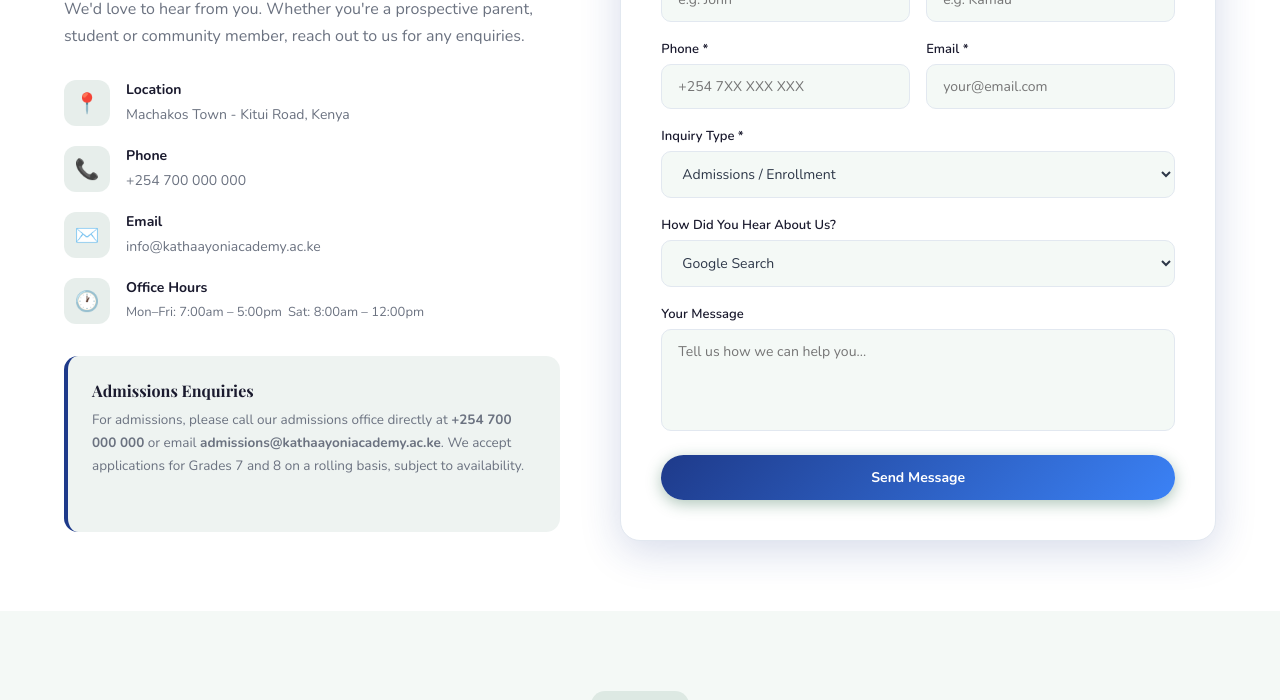
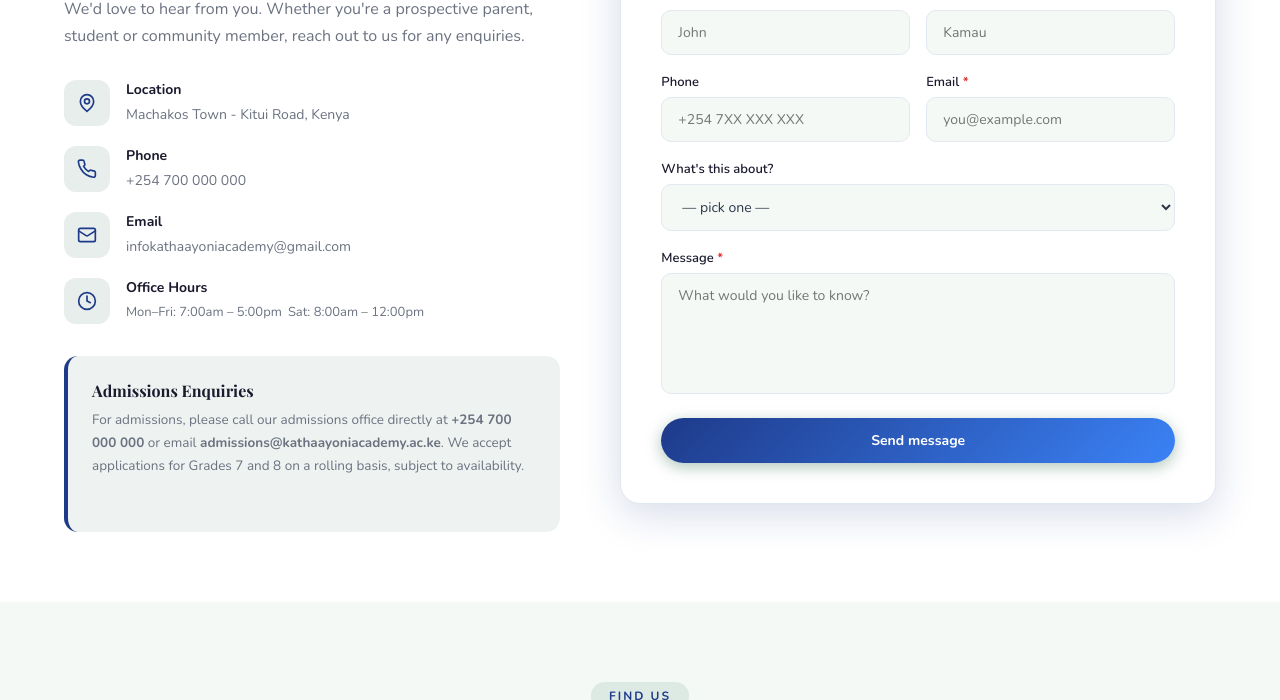
Before and after one commit to asingo-paul/kathaayoni, a plain HTML site: page pages/contact.html in a window 1280 px wide. Shown: the part 537-1237 px from the top of the page. Drawn offline with nearby package versions, Linux system fonts and the light colour scheme.

Commit message:
updating all the informations about the email addressing using email.js

```diff
--- a/css/style.css
+++ b/css/style.css
@@ -458,6 +458,7 @@
   background: rgba(26,92,58,0.1);
   display: flex; align-items: center; justify-content: center;
   font-size: 20px; flex-shrink: 0;
+  color: var(--primary);
 }
 .contact-item strong { display: block; color: var(--dark); font-size: 14px; margin-bottom: 4px; }
 .contact-item span, .contact-item a { color: var(--gray); font-size: 14px; }
@@ -707,3 +708,4 @@
 .page-content { padding: 70px 0; }
 .highlight { color: var(--primary); }
 .highlight-accent { color: var(--accent); }
+@keyframes spin { to { transform: rotate(360deg); } }
--- a/pages/contact.html
+++ b/pages/contact.html
@@ -6,6 +6,7 @@
   <title>Contact Us – Kathaayoni Academy Junior School</title>
   <link rel="stylesheet" href="../css/style.css"/>
   <link rel="preconnect" href="https://fonts.googleapis.com"/>
+  <script src="https://cdn.jsdelivr.net/npm/@emailjs/browser@4/dist/email.min.js"></script>
 </head>
 <body>
 <div id="nav-placeholder"></div>
@@ -31,10 +32,30 @@
         <h2>Kathaayoni Academy Junior School</h2>
         <p>We'd love to hear from you. Whether you're a prospective parent, student or community member, reach out to us for any enquiries.</p>
         <div class="contact-items">
-          <div class="contact-item"><div class="contact-icon">📍</div><div><strong>Location</strong><span>Machakos Town - Kitui Road, Kenya</span></div></div>
-          <div class="contact-item"><div class="contact-icon">📞</div><div><strong>Phone</strong><a href="tel:+254700000000">+254 700 000 000</a></div></div>
-          <div class="contact-item"><div class="contact-icon">✉️</div><div><strong>Email</strong><a href="mailto:info@kathaayoniacademy.ac.ke">info@kathaayoniacademy.ac.ke</a></div></div>
-          <div class="contact-item"><div class="contact-icon">🕐</div><div><strong>Office Hours</strong><div class="contact-hours"><span>Mon–Fri: 7:00am – 5:00pm</span><span>Sat: 8:00am – 12:00pm</span></div></div></div>
+          <div class="contact-item">
+            <div class="contact-icon">
+              <svg xmlns="http://www.w3.org/2000/svg" width="20" height="20" viewBox="0 0 24 24" fill="none" stroke="currentColor" stroke-width="2" stroke-linecap="round" stroke-linejoin="round"><path d="M20 10c0 6-8 12-8 12S4 16 4 10a8 8 0 0 1 16 0z"/><circle cx="12" cy="10" r="3"/></svg>
+            </div>
+            <div><strong>Location</strong><span>Machakos Town - Kitui Road, Kenya</span></div>
+          </div>
+          <div class="contact-item">
+            <div class="contact-icon">
+              <svg xmlns="http://www.w3.org/2000/svg" width="20" height="20" viewBox="0 0 24 24" fill="none" stroke="currentColor" stroke-width="2" stroke-linecap="round" stroke-linejoin="round"><path d="M22 16.92v3a2 2 0 0 1-2.18 2 19.79 19.79 0 0 1-8.63-3.07A19.5 19.5 0 0 1 4.69 12a19.79 19.79 0 0 1-3.07-8.67A2 2 0 0 1 3.6 1.27h3a2 2 0 0 1 2 1.72c.127.96.361 1.903.7 2.81a2 2 0 0 1-.45 2.11L7.91 8.91a16 16 0 0 0 6.06 6.06l.91-.91a2 2 0 0 1 2.11-.45c.907.339 1.85.573 2.81.7A2 2 0 0 1 22 16.92z"/></svg>
+            </div>
+            <div><strong>Phone</strong><a href="tel:+254700000000">+254 700 000 000</a></div>
+          </div>
+          <div class="contact-item">
+            <div class="contact-icon">
+              <svg xmlns="http://www.w3.org/2000/svg" width="20" height="20" viewBox="0 0 24 24" fill="none" stroke="currentColor" stroke-width="2" stroke-linecap="round" stroke-linejoin="round"><rect width="20" height="16" x="2" y="4" rx="2"/><path d="m22 7-8.97 5.7a1.94 1.94 0 0 1-2.06 0L2 7"/></svg>
+            </div>
+            <div><strong>Email</strong><a href="mailto:infokathaayoniacademy@gmail.com">infokathaayoniacademy@gmail.com</a></div>
+          </div>
+          <div class="contact-item">
+            <div class="contact-icon">
+              <svg xmlns="http://www.w3.org/2000/svg" width="20" height="20" viewBox="0 0 24 24" fill="none" stroke="currentColor" stroke-width="2" stroke-linecap="round" stroke-linejoin="round"><circle cx="12" cy="12" r="10"/><polyline points="12 6 12 12 16 14"/></svg>
+            </div>
+            <div><strong>Office Hours</strong><div class="contact-hours"><span>Mon–Fri: 7:00am – 5:00pm</span><span>Sat: 8:00am – 12:00pm</span></div></div>
+          </div>
         </div>
         <div style="margin-top:32px;padding:24px;background:rgba(26,92,58,.07);border-radius:14px;border-left:4px solid var(--primary)">
           <h4 style="font-family:var(--font-head);color:var(--dark);margin-bottom:8px">Admissions Enquiries</h4>
@@ -42,20 +63,49 @@
         </div>
       </div>
       <div id="inquiry" class="contact-form-box">
-        <h3>Send Us a Message</h3>
-        <form>
+        <h3>Drop us a message</h3>
+        <p style="color:var(--gray);font-size:14px;margin-bottom:24px;margin-top:-10px;">We'll get back to you within one business day.</p>
+        <form id="contact-form">
           <div class="form-row">
-            <div class="form-group"><label>First Name *</label><input type="text" required placeholder="e.g. John"/></div>
-            <div class="form-group"><label>Last Name *</label><input type="text" required placeholder="e.g. Kamau"/></div>
+            <div class="form-group">
+              <label for="fname">First name</label>
+              <input id="fname" type="text" name="first_name" required placeholder="John"/>
+            </div>
+            <div class="form-group">
+              <label for="lname">Last name</label>
+              <input id="lname" type="text" name="last_name" required placeholder="Kamau"/>
+            </div>
           </div>
           <div class="form-row">
-            <div class="form-group"><label>Phone *</label><input type="tel" required placeholder="+254 7XX XXX XXX"/></div>
-            <div class="form-group"><label>Email *</label><input type="email" required placeholder="your@email.com"/></div>
+            <div class="form-group">
+              <label for="phone">Phone</label>
+              <input id="phone" type="tel" name="phone" placeholder="+254 7XX XXX XXX"/>
+            </div>
+            <div class="form-group">
+              <label for="email">Email <span style="color:var(--accent)">*</span></label>
+              <input id="email" type="email" name="email" required placeholder="you@example.com"/>
+            </div>
           </div>
-          <div class="form-group"><label>Inquiry Type *</label><select><option>Admissions / Enrollment</option><option>Fees Structure</option><option>Boarding Requirements</option><option>Day Scholar Requirements</option><option>School Calendar</option><option>Transportation</option><option>General Enquiry</option></select></div>
-          <div class="form-group"><label>How Did You Hear About Us?</label><select><option>Google Search</option><option>Social Media</option><option>Friend / Family</option><option>Radio / TV</option><option>School Visit</option><option>Other</option></select></div>
-          <div class="form-group"><label>Your Message</label><textarea rows="4" placeholder="Tell us how we can help you..."></textarea></div>
-          <button type="submit" class="btn btn-primary" style="width:100%;justify-content:center;">Send Message</button>
+          <div class="form-group">
+            <label for="subject">What's this about?</label>
+            <select id="subject" name="subject">
+              <option value="">— pick one —</option>
+              <option>Admissions</option>
+              <option>Fees &amp; Payments</option>
+              <option>Boarding</option>
+              <option>School Calendar</option>
+              <option>General</option>
+            </select>
+          </div>
+          <div class="form-group">
+            <label for="message">Message <span style="color:var(--accent)">*</span></label>
+            <textarea id="message" name="message" rows="5" required placeholder="What would you like to know?"></textarea>
+          </div>
+          <button type="submit" class="btn btn-primary" style="width:100%;justify-content:center;gap:10px;" id="submit-btn">
+            <svg id="btn-spinner" xmlns="http://www.w3.org/2000/svg" width="18" height="18" viewBox="0 0 24 24" fill="none" stroke="currentColor" stroke-width="2.5" stroke-linecap="round" stroke-linejoin="round" style="display:none;animation:spin .7s linear infinite;"><path d="M21 12a9 9 0 1 1-6.219-8.56"/></svg>
+            <span id="btn-label">Send message</span>
+          </button>
+          <p id="form-status" style="display:none;margin-top:14px;text-align:center;font-size:14px;"></p>
         </form>
       </div>
     </div>
@@ -75,5 +125,55 @@
 <div id="footer-placeholder"></div>
 <script src="../js/shared.js"></script>
 <script src="../js/main.js"></script>
+<script>
+  // ── EmailJS setup ──────────────────────────────────────────────
+  const EMAILJS_PUBLIC_KEY      = 'alq3IF6BK6wG6QP_P';
+  const EMAILJS_SERVICE_ID      = 'service_021j93m';
+  const EMAILJS_TEMPLATE_ID     = 'template_vfqueji';   // → sends to school inbox
+  const EMAILJS_AUTOREPLY_ID    = 'template_vea4pkr'; // → sends to user
+
+  emailjs.init({ publicKey: EMAILJS_PUBLIC_KEY });
+
+  const form    = document.getElementById('contact-form');
+  const btn     = document.getElementById('submit-btn');
+  const btnLabel  = document.getElementById('btn-label');
+  const spinner = document.getElementById('btn-spinner');
+  const status  = document.getElementById('form-status');
+
+  form.addEventListener('submit', async (e) => {
+    e.preventDefault();
+    spinner.style.display = 'block';
+    btnLabel.textContent  = 'Sending…';
+    btn.disabled = true;
+
+    const data = {
+      first_name : form.fname.value,
+      last_name  : form.lname.value,
+      email      : form.email.value,
+      phone      : form.phone.value || '—',
+      subject    : form.subject.value || 'General',
+      message    : form.message.value,
+    };
+
+    try {
+      await emailjs.send(EMAILJS_SERVICE_ID, EMAILJS_TEMPLATE_ID, data);
+      await emailjs.send(EMAILJS_SERVICE_ID, EMAILJS_AUTOREPLY_ID, data);
+      form.reset();
+      spinner.style.display = 'none';
+      btnLabel.textContent  = 'Sent ✓';
+      status.style.display  = 'block';
+      status.style.color    = 'var(--primary)';
+      status.textContent    = "Got it — we'll be in touch soon.";
+    } catch (err) {
+      console.error(err);
+      spinner.style.display = 'none';
+      btnLabel.textContent  = 'Send message';
+      btn.disabled          = false;
+      status.style.display  = 'block';
+      status.style.color    = 'var(--accent)';
+      status.textContent    = 'Something went wrong. Try emailing us directly.';
+    }
+  });
+</script>
 </body>
 </html>
```
